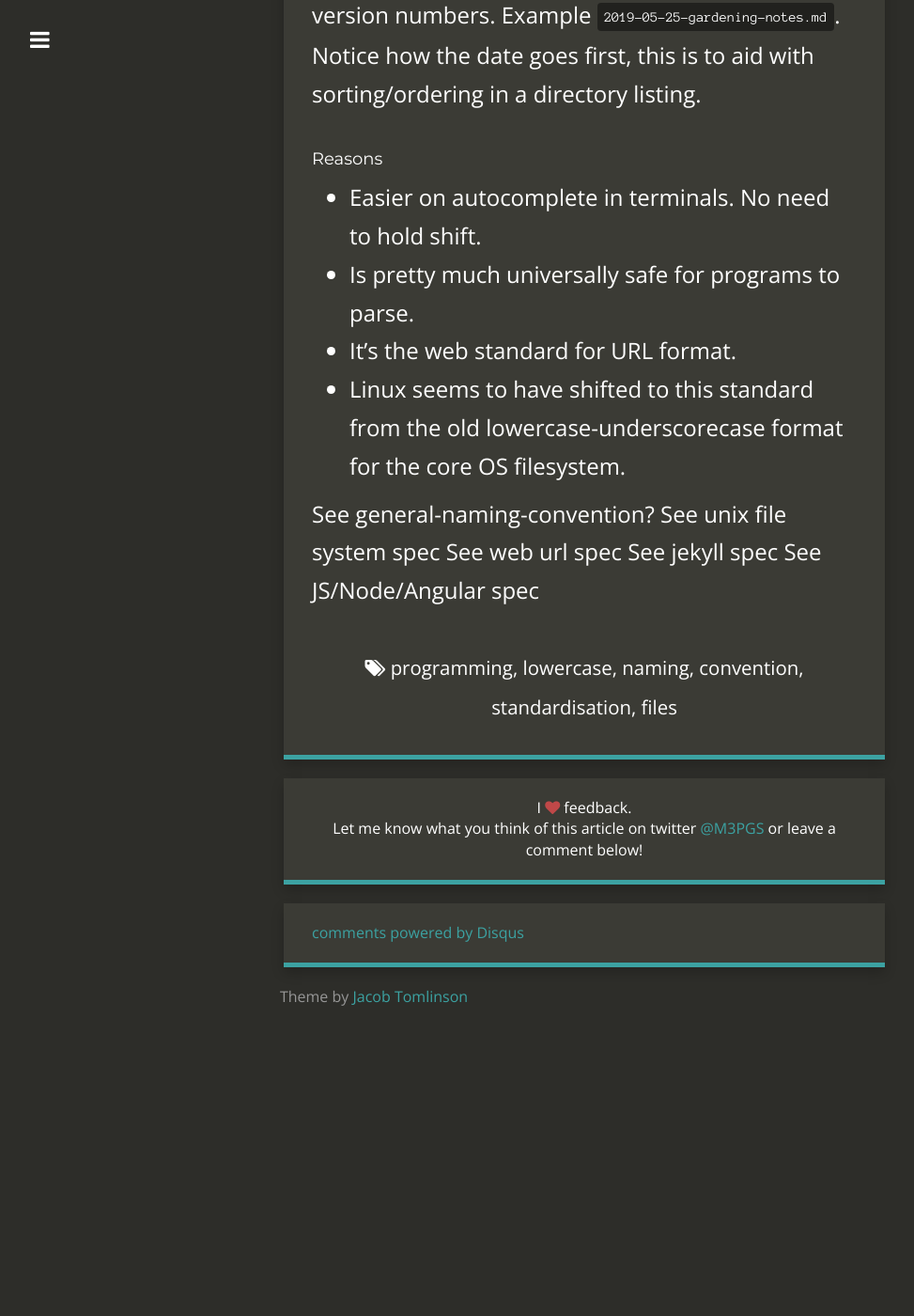
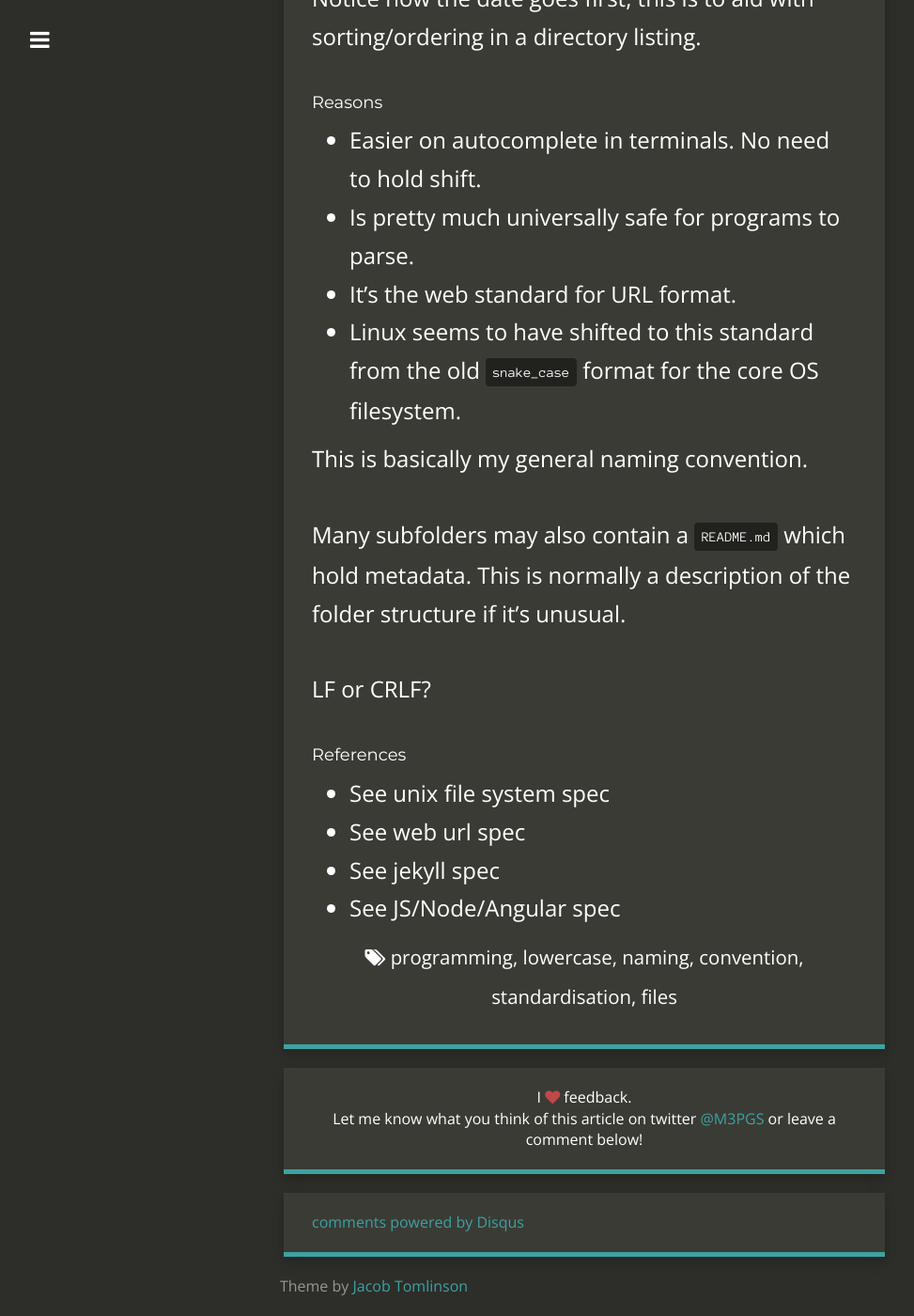
Before and after one commit to 2E0PGS/blog, a Jekyll site: the page built from _posts/2018-08-05-lowercase-all-the-things.md, in a window 1280 px wide and 1400 px high, scrolled down 917 px. Shown: the whole window at 94% size, without its empty margins (18-991 px from the left). Built offline with Jekyll 4.4.1, drawn with Linux system fonts in a browser that asks for light colours; nearby versions of some CDN libraries; comment, search, counter and statistics services are not loaded; before the commit the page ends 2009 px from its top, so only the background shows below that.

```diff
--- a/_posts/2018-08-05-lowercase-all-the-things.md
+++ b/_posts/2018-08-05-lowercase-all-the-things.md
@@ -30,10 +28,17 @@
 * Easier on autocomplete in terminals. No need to hold shift.
 * Is pretty much universally safe for programs to parse.
 * It's the web standard for URL format.
-* Linux seems to have shifted to this standard from the old lowercase-underscorecase format for the core OS filesystem.
+* Linux seems to have shifted to this standard from the old `snake_case` format for the core OS filesystem.
 
-See general-naming-convention?
-See unix file system spec
-See web url spec
-See jekyll spec
-See JS/Node/Angular spec
+This is basically my general naming convention.
+
+Many subfolders may also contain a `README.md` which hold metadata. This is normally a description of the folder structure if it's unusual.
+
+LF or CRLF?
+
+#### References
+
+* See unix file system spec
+* See web url spec
+* See jekyll spec
+* See JS/Node/Angular spec
```
Also changed, not shown: other parts of _posts/2018-08-05-lowercase-all-the-things.md (+0 -2 lines), _posts/2019-10-07-rtsp-ip-tables.md (added, +35 -0 lines).
